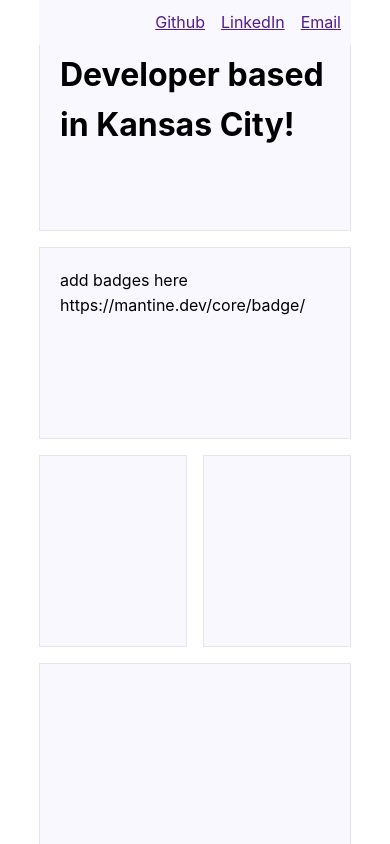
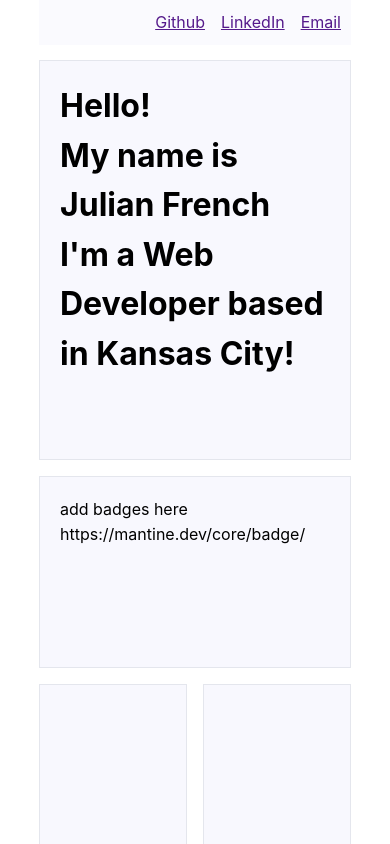
Before and after one commit to Jufrench/ju3, a Next.js app: page / in a window 390 px wide. Shown: the top 844 px of the page. Built offline with nearby package versions, Linux system fonts and the light colour scheme.

Commit message:
Better manage responsiveness between topbar & content on mobile or larger

```diff
--- a/pages/index.tsx
+++ b/pages/index.tsx
@@ -19,11 +19,11 @@ export function LeadGrid() {
   }
 
   return (
-    <Center style={{ height: "100vh", paddingTop: "50px"}}>
+    <Center h={{base: 'unset', sm: '100vh'}} pt={{base: rem(60), sm: rem(20)}}>
 
         <Group justify="right"
           style={{
-            background: themeBackground,
+            background: lighten(themeBackground, 0.3),
             width: "80%", padding: "10px",
             position: "fixed", top: 0
           }}>
```
